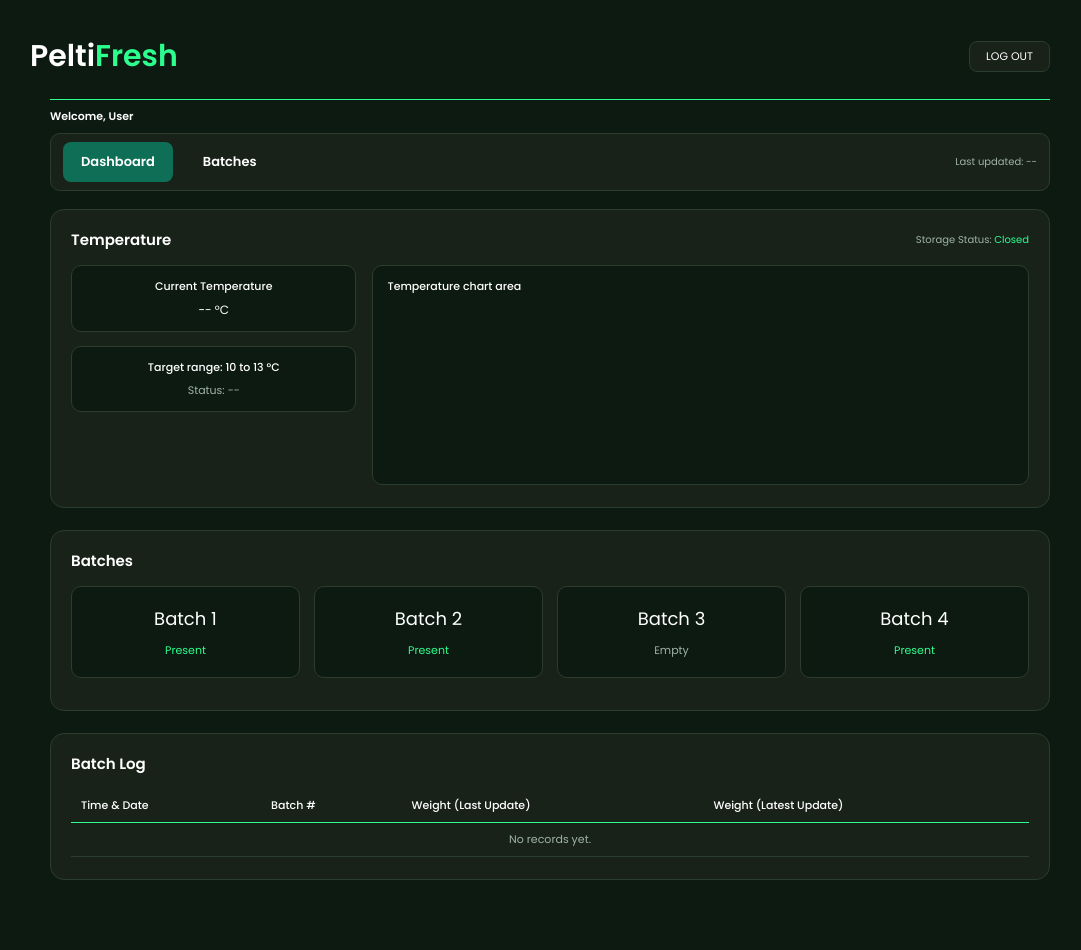
After one commit to nksglld/PeltiFresh-Website, a Flask app: page /dashboard in a window 1280 px wide. The commit adds this page. Shown: the whole page, without its empty margins (90-1171 px from the left). Run offline with Flask 3, Linux system fonts and the light colour scheme; a map, chart or similar area stays blank.

Commit message:
Added Dashboard

```diff
--- a/app.py
+++ b/app.py
@@ -24,5 +24,26 @@ def register():
         pass  # saving the account to the database comes later
     return render_template("register.html")
 
+@app.route("/dashboard")
+def dashboard():
+    return render_template(
+        "dashboard.html",
+        username="User",
+        last_updated="--",
+        door_open=False,
+        temp="--", temp_min=10, temp_max=13, temp_status="--",
+        batches=[
+            {"name": "Batch 1", "present": True},
+            {"name": "Batch 2", "present": True},
+            {"name": "Batch 3", "present": False},
+            {"name": "Batch 4", "present": True},
+        ],
+        log=[],
+    )
+
+@app.route("/batches")
+def batches():
+    return "Batches page (coming next)"
+
 if __name__ == "__main__":
     app.run(debug=True)
--- a/static/css/style.css
+++ b/static/css/style.css
@@ -9,6 +9,9 @@
   --other-text: #FFFFFF;
   --admin-bg: #E6E6E6;
   --font: "Poppins", sans-serif;
+  --tab-active: #0F6E56;
+  --ok: #2DFF8F;
+  --bad: #ff5a5a;
 }
 
 * { box-sizing: border-box; }
@@ -256,3 +259,139 @@ body {
   .signup-form { gap: 20px; }
   .field-lg { padding: 14px 16px; }
 }
+
+/*dashboard styles*/
+.app-body { padding: 24px 16px 48px; }
+
+.app {
+  width: 100%;
+  max-width: 1000px;
+  margin: 0 auto;
+}
+
+.app-header {
+  display: flex;
+  align-items: center;
+  justify-content: space-between;
+  padding-bottom: 10px;
+  border-bottom: 1.5px solid var(--text-fresh);
+}
+
+.header-actions { display: flex; align-items: center; gap: 14px; }
+
+.avatar {
+  width: 32px;
+  height: 32px;
+  border-radius: 50%;
+  background: var(--btn-green);
+}
+
+.btn-logout {
+  padding: 6px 16px;
+  border: 1.5px solid var(--border);
+  border-radius: 8px;
+  background: var(--user-button);
+  color: var(--other-text);
+  font-size: 11px;
+  text-decoration: none;
+}
+.btn-logout:hover { border-color: var(--text-fresh); }
+
+.welcome { margin: 8px 0 8px; font-size: 11px; font-weight: 600; }
+
+.tabs {
+  display: flex;
+  align-items: center;
+  gap: 12px;
+  padding: 8px 12px;
+  margin-bottom: 18px;
+  background: var(--user-button);
+  border: 1.5px solid var(--border);
+  border-radius: 10px;
+}
+.tab {
+  padding: 10px 18px;
+  border-radius: 8px;
+  color: var(--other-text);
+  font-size: 13px;
+  font-weight: 600;
+  text-decoration: none;
+}
+.tab-active { background: var(--tab-active); }
+.tab:not(.tab-active):hover { color: var(--text-fresh); }
+.last-updated { margin-left: auto; font-size: 10px; color: #9fb3a8; }
+
+.card {
+  background: var(--user-button);
+  border: 1.5px solid var(--border);
+  border-radius: 14px;
+  padding: 18px 20px 22px;
+  margin-bottom: 22px;
+}
+.card-head {
+  display: flex;
+  align-items: center;
+  justify-content: space-between;
+  margin-bottom: 14px;
+}
+.card h2 { margin: 0; font-size: 15px; font-weight: 600; }
+
+.storage-status { font-size: 10px; color: #9fb3a8; }
+.ok { color: var(--ok); }
+.bad { color: var(--bad); }
+
+.temp-layout {
+  display: grid;
+  grid-template-columns: 1fr 2.3fr;
+  gap: 16px;
+}
+.temp-side { display: flex; flex-direction: column; gap: 14px; }
+
+.mini-box, .chart-box {
+  background: var(--bg);
+  border: 1.5px solid var(--border);
+  border-radius: 10px;
+  padding: 12px 14px;
+}
+.mini-box { text-align: center; }
+.chart-box { min-height: 220px; }
+
+.mini-title { margin: 0 0 6px; font-size: 11px; font-weight: 500; }
+.mini-value { margin: 0; font-size: 12px; }
+.mini-sub { margin: 0; font-size: 11px; color: #9fb3a8; }
+
+.batch-row {
+  display: flex;
+  gap: 14px;
+  overflow-x: auto;
+  padding-bottom: 10px;
+}
+.batch-card {
+  flex: 1 0 160px;
+  text-align: center;
+  background: var(--bg);
+  border: 1.5px solid var(--border);
+  border-radius: 10px;
+  padding: 18px 12px;
+}
+.batch-card h3 { margin: 0 0 10px; font-size: 18px; font-weight: 400; }
+.batch-status { margin: 0; font-size: 11px; }
+.batch-status.present { color: var(--ok); }
+.batch-status.empty { color: #9fb3a8; }
+
+.log-table { width: 100%; border-collapse: collapse; font-size: 11px; }
+.log-table th {
+  text-align: left;
+  font-weight: 500;
+  padding: 8px 10px;
+  border-bottom: 1.5px solid var(--text-fresh);
+}
+.log-table td { padding: 8px 10px; border-bottom: 1px solid var(--border); }
+.empty-row { text-align: center; color: #9fb3a8; padding: 24px 0; }
+
+@media (max-width: 600px) {
+  .temp-layout { grid-template-columns: 1fr; }
+  .tabs { flex-wrap: wrap; }
+  .last-updated { width: 100%; margin-left: 0; }
+  .log-table { display: block; overflow-x: auto; }
+}
--- /dev/null
+++ b/templates/dashboard.html
@@ -0,0 +1,100 @@
+<!DOCTYPE html>
+<html lang="en">
+<head>
+  <meta charset="UTF-8">
+  <meta name="viewport" content="width=device-width, initial-scale=1">
+  <title>PeltiFresh | Dashboard</title>
+  <link rel="preconnect" href="https://fonts.googleapis.com">
+  <link href="https://fonts.googleapis.com/css2?family=Poppins:wght@400;500;600;700&display=swap" rel="stylesheet">
+  <link rel="stylesheet" href="{{ url_for('static', filename='css/style.css') }}">
+</head>
+<body class="app-body">
+  <div class="app">
+
+    <header class="app-header">
+      <div class="brand brand-sm">Pelti<span>Fresh</span></div>
+      <div class="header-actions">
+        <span class="avatar" aria-hidden="true"></span>
+        <a class="btn-logout" href="{{ url_for('select_login') }}">LOG OUT</a>
+      </div>
+    </header>
+
+    <p class="welcome">Welcome, {{ username }}</p>
+
+    <nav class="tabs">
+      <a class="tab tab-active" href="{{ url_for('dashboard') }}">Dashboard</a>
+      <a class="tab" href="{{ url_for('batches') }}">Batches</a>
+      <span class="last-updated">Last updated: <span id="last-updated">{{ last_updated }}</span></span>
+    </nav>
+
+    <section class="card">
+      <div class="card-head">
+        <h2>Temperature</h2>
+        <span class="storage-status">
+          Storage Status:
+          {% if door_open %}<span class="bad">Open</span>{% else %}<span class="ok">Closed</span>{% endif %}
+        </span>
+      </div>
+
+      <div class="temp-layout">
+        <div class="temp-side">
+          <div class="mini-box">
+            <p class="mini-title">Current Temperature</p>
+            <p class="mini-value" id="temp-value">{{ temp }} °C</p>
+          </div>
+          <div class="mini-box">
+            <p class="mini-title">Target range: {{ temp_min }} to {{ temp_max }} °C</p>
+            <p class="mini-sub">Status: <span id="temp-status">{{ temp_status }}</span></p>
+          </div>
+        </div>
+
+        <div class="chart-box">
+          <p class="mini-title">Temperature chart area</p>
+          <canvas id="tempChart"></canvas>
+        </div>
+      </div>
+    </section>
+
+    <section class="card">
+      <div class="card-head"><h2>Batches</h2></div>
+      <div class="batch-row">
+        {% for b in batches %}
+        <article class="batch-card" id="batch-{{ loop.index }}">
+          <h3>{{ b.name }}</h3>
+          <p class="batch-status {{ 'present' if b.present else 'empty' }}">
+            {{ 'Present' if b.present else 'Empty' }}
+          </p>
+        </article>
+        {% endfor %}
+      </div>
+    </section>
+
+    <section class="card">
+      <div class="card-head"><h2>Batch Log</h2></div>
+      <table class="log-table">
+        <thead>
+          <tr>
+            <th>Time &amp; Date</th>
+            <th>Batch #</th>
+            <th>Weight (Last Update)</th>
+            <th>Weight (Latest Update)</th>
+          </tr>
+        </thead>
+        <tbody>
+          {% for row in log %}
+          <tr>
+            <td>{{ row.time }}</td>
+            <td>{{ row.batch }}</td>
+            <td>{{ row.last }}</td>
+            <td>{{ row.latest }}</td>
+          </tr>
+          {% else %}
+          <tr><td colspan="4" class="empty-row">No records yet.</td></tr>
+          {% endfor %}
+        </tbody>
+      </table>
+    </section>
+
+  </div>
+</body>
+</html>
```
